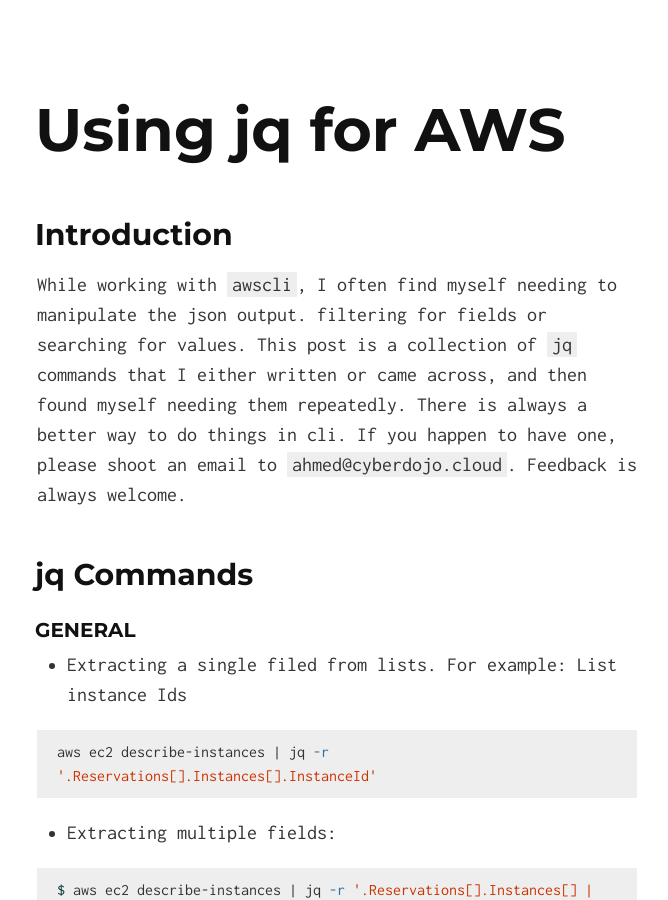
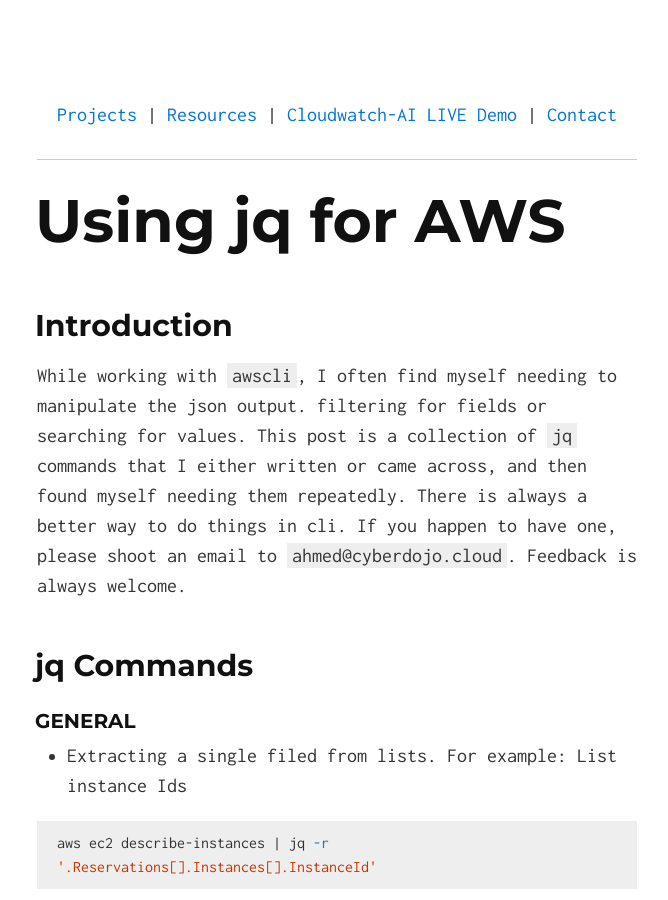
Before and after one commit to Ahmed-AG/cyberdojo-page, a Jekyll site: the page built from read/2022-07-23-jq-for-AWS.md, in a window 1280 px wide and 900 px high. Shown: the whole window, without its empty margins (303-971 px from the left). Built offline with Jekyll 4.4.1, drawn with Linux system fonts in a browser that asks for light colours.

Commit message:
jq for AWS

````diff
--- /dev/null
+++ b/_includes/menu.html
@@ -0,0 +1,8 @@
+<center>
+<!-- <A href="#services">Services</A> |  -->
+<A href="#research-projects">Projects</A> |
+<A href="#resources">Resources</A> |
+<A href="demo.html" target="_blank">Cloudwatch-AI LIVE Demo</A> |
+<A href="#contact">Contact</A>
+</center>
+<hr>
--- a/_layouts/reads.html
+++ b/_layouts/reads.html
@@ -12,6 +12,7 @@
 </head>
 <body>
   <div class="container" width="80%">
+    {% include menu.html %}
     <h1>{{ page.title }}</h1>
     {{ content }}
     By: <a href="{{ page.author_link }}" target="_blank" >{{ page.author }}</a>
--- a/read/2022-07-23-jq-for-AWS.md
+++ b/read/2022-07-23-jq-for-AWS.md
@@ -5,6 +5,7 @@
 author: "Ahmed Abugharbia"
 author_link: "https://twitter.com/aagsec"
 ---
+
 ## Introduction
 While working with `awscli`, I often find myself needing to manipulate the json output. filtering for fields or searching for values. This post is a collection of `jq` commands that I either written or came across, and then found myself needing them repeatedly.
 There is always a better way to do things in cli. If you happen to have one, please shoot an email to `ahmed@cyberdojo.cloud`. Feedback is always welcome.
@@ -123,6 +124,4 @@
  | jq -r '.StackResources[].PhysicalResourceId' \
  | grep <PART_OF_RESOURCE_NAME>
 ```
-***
----
 ___
````
